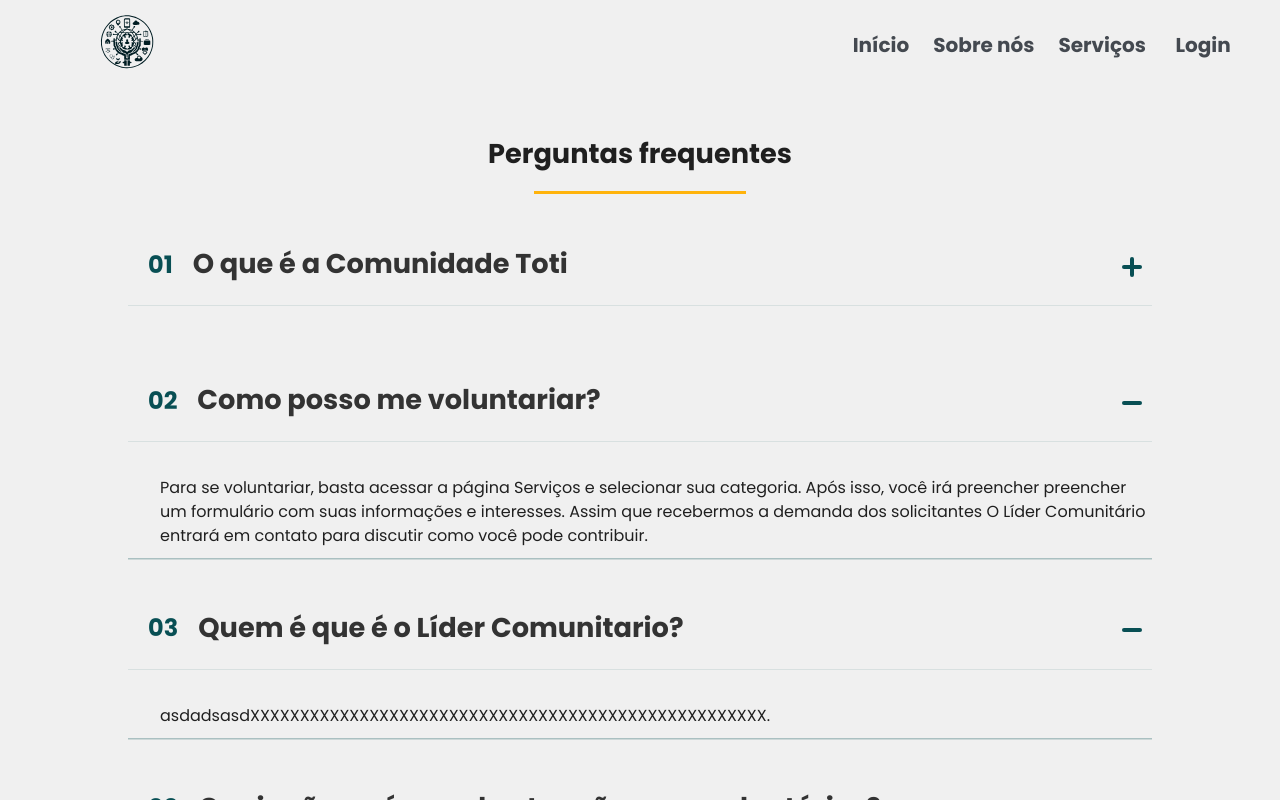
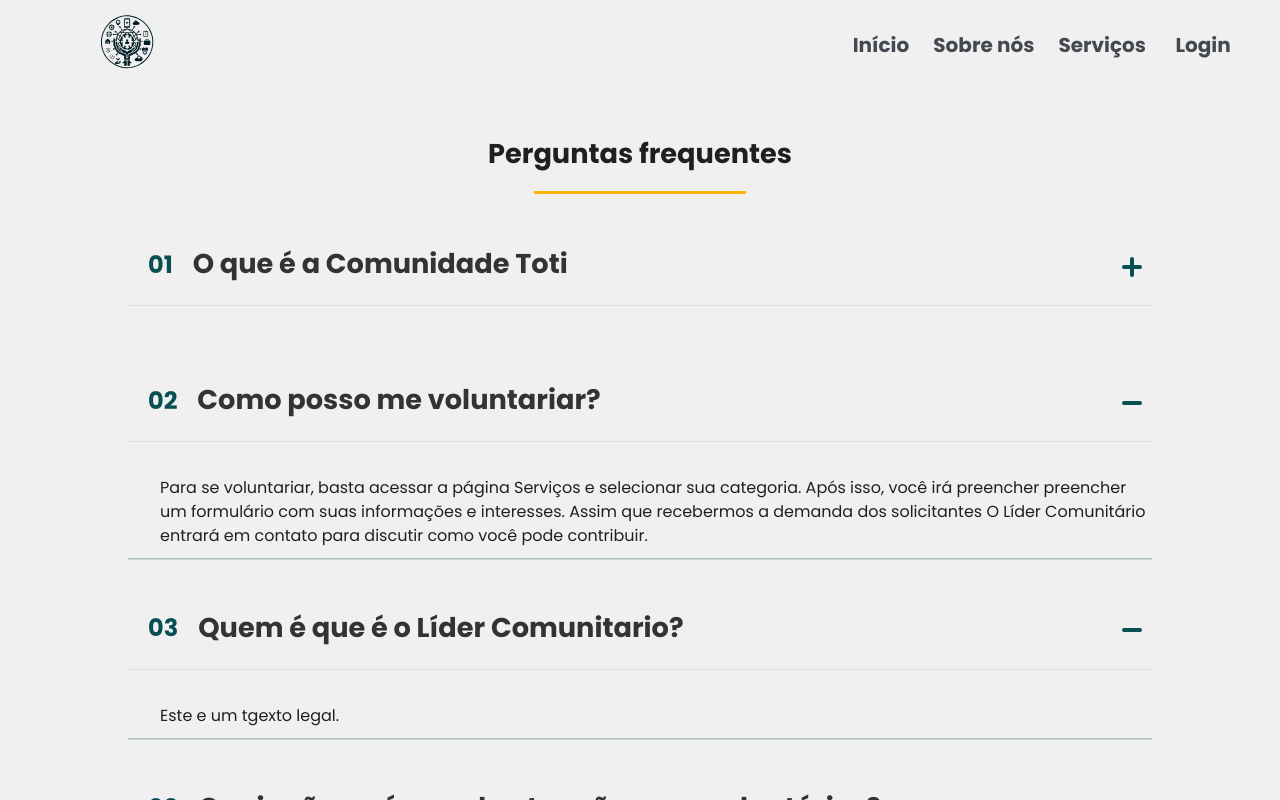
Before and after one commit to Dart1516/proyecto-toti-rs, a React (Create React App) app: page /Principal in a window 1280 px wide. Both pictures are taken after a click on the button 1132 px from the left and 4090 px from the top of the page. Shown: the part 3690-4490 px from the top of the page. Built offline with nearby package versions, Linux system fonts and the light colour scheme.

Commit message:
tentativa vercel

```diff
--- a/src/Pages/Home.js
+++ b/src/Pages/Home.js
@@ -204,7 +204,7 @@ function Principal() {
               </button>
             </div>
             <div className={`resposta ${activeIndices[1] ? 'show' : ''}`}>
-              <p>asdadsasdXXXXXXXXXXXXXXXXXXXXXXXXXXXXXXXXXXXXXXXXXXXXXXXXXXXX.</p>
+              <p>Este e um tgexto legal.</p>
             </div>
           </div>
           <div className='pergunta'>
```
Also changed, not shown: 1 other file (tests, documents, lock files or other folders).
